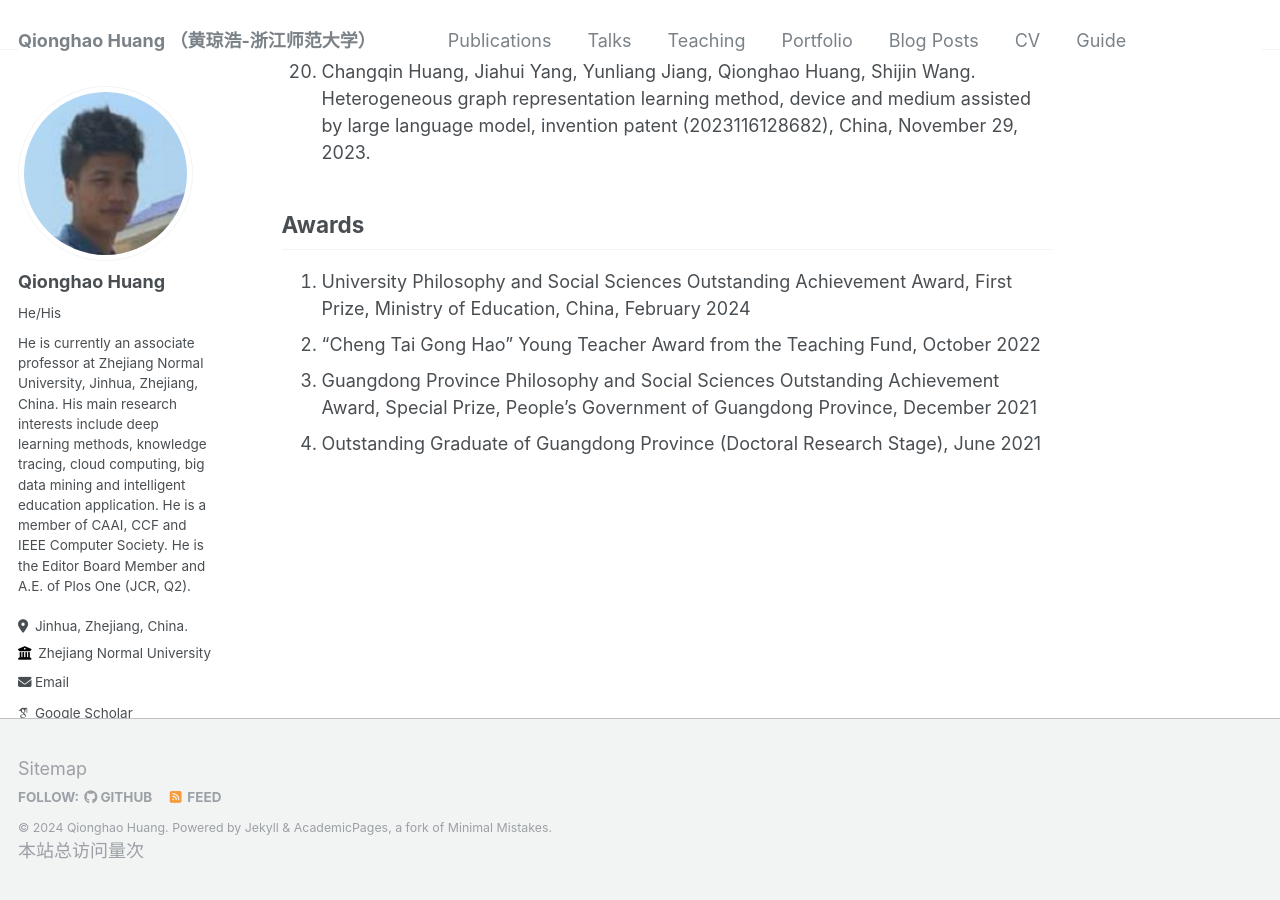
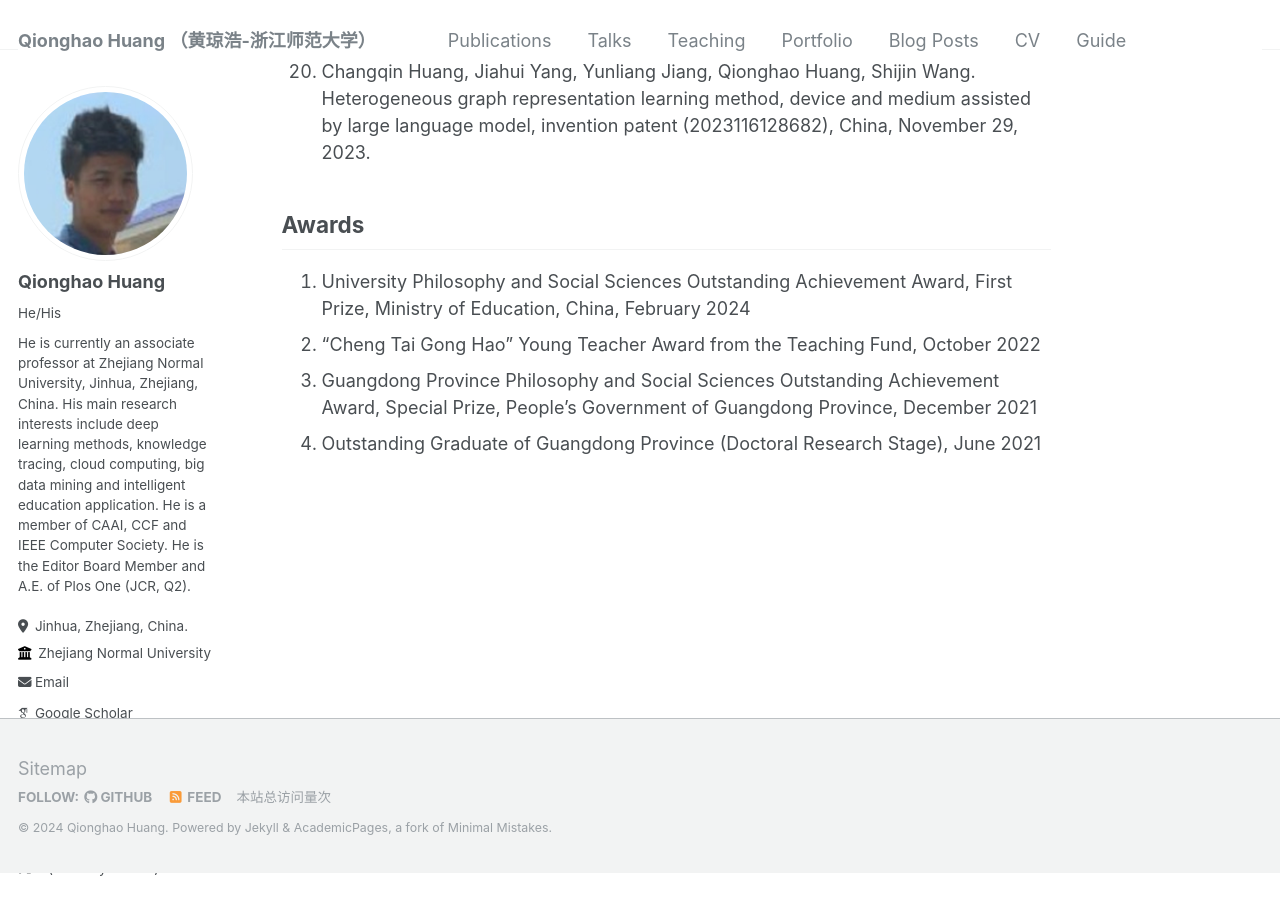
Before and after one commit to qhhuang-ai/qhhuang-ai.github.io, a Jekyll site: the page built from _pages/about.md, in a window 1280 px wide and 900 px high, scrolled down 7032 px. Built offline with Jekyll 4.4.1, drawn with Linux system fonts in a browser that asks for light colours; some web fonts are replaced; comment, search, counter and statistics services are not loaded; after the commit the page ends 7905 px from its top, so only the background shows below that.

Commit message:
update CV

```diff
--- a/_includes/footer.html
+++ b/_includes/footer.html
@@ -15,10 +15,10 @@
     {% if site.atom_feed.hide != true %}
     <li><a href="{% if site.atom_feed.path %}{{ site.atom_feed.path }}{% else %}{{ base_path }}/feed.xml{% endif %}"><i class="fa fa-fw fa-rss-square" aria-hidden="true"></i> {{ site.data.ui-text[site.locale].feed_label | default: "Feed" }}</a></li>
     {% endif %}
+    <li><span id="busuanzi_container_site_pv">本站总访问量<span id="busuanzi_value_site_pv"></span>次</span></li>
   </ul>
 </div>
 {% endif %}
 
 <div class="page__footer-copyright">&copy; {{ site.time | date: '%Y' }} {{ site.name | default: site.title }}. {{ site.data.ui-text[site.locale].powered_by | default: "Powered by" }} <a href="http://jekyllrb.com" rel="nofollow">Jekyll</a> &amp; <a href="https://github.com/academicpages/academicpages.github.io">AcademicPages</a>, a fork of <a href="https://mademistakes.com/work/minimal-mistakes-jekyll-theme/" rel="nofollow">Minimal Mistakes</a>.</div>
-<span id="busuanzi_container_site_pv">本站总访问量<span id="busuanzi_value_site_pv"></span>次</span>
 <script async src="//busuanzi.ibruce.info/busuanzi/2.3/busuanzi.pure.mini.js"></script>
```
